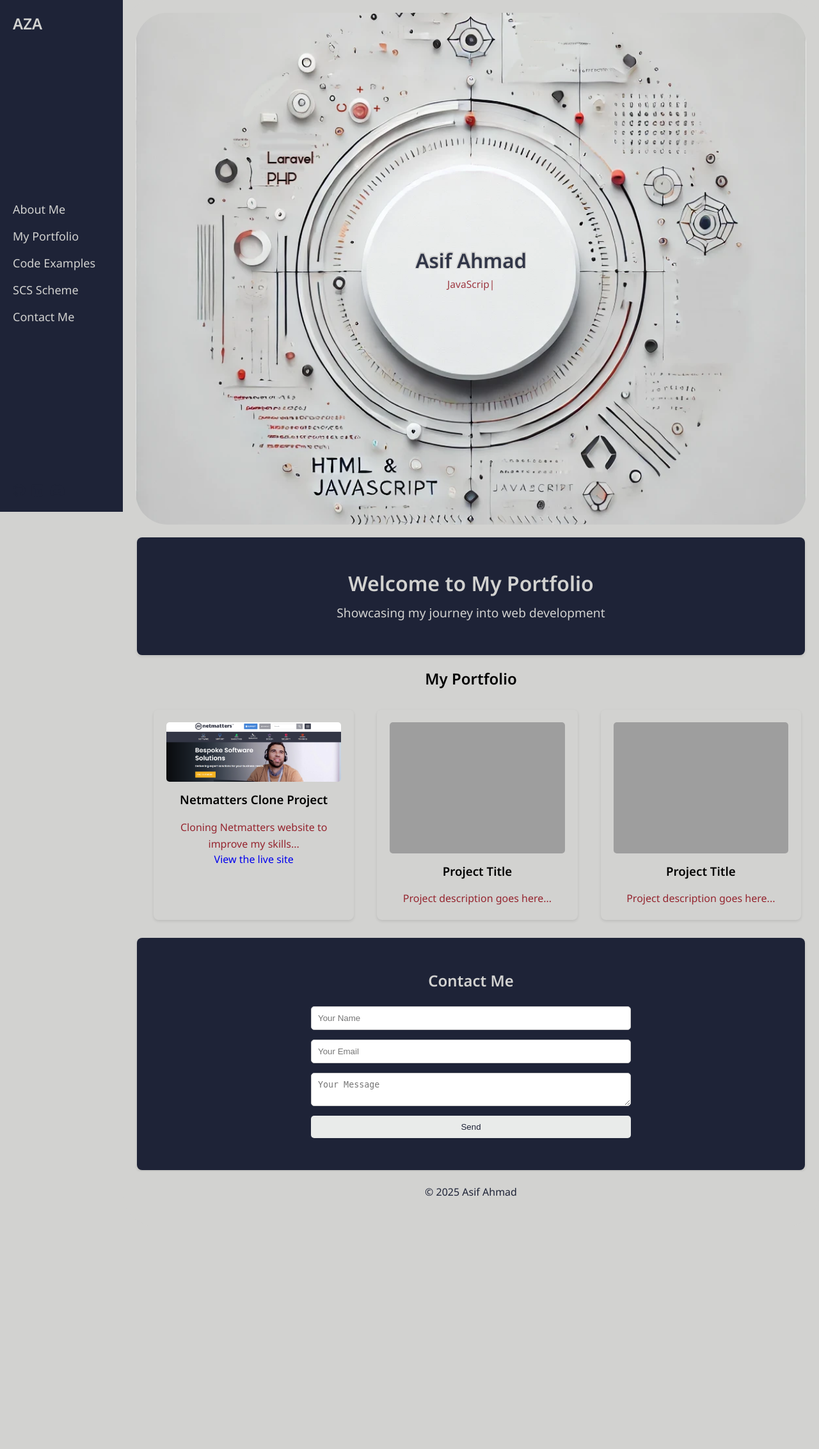
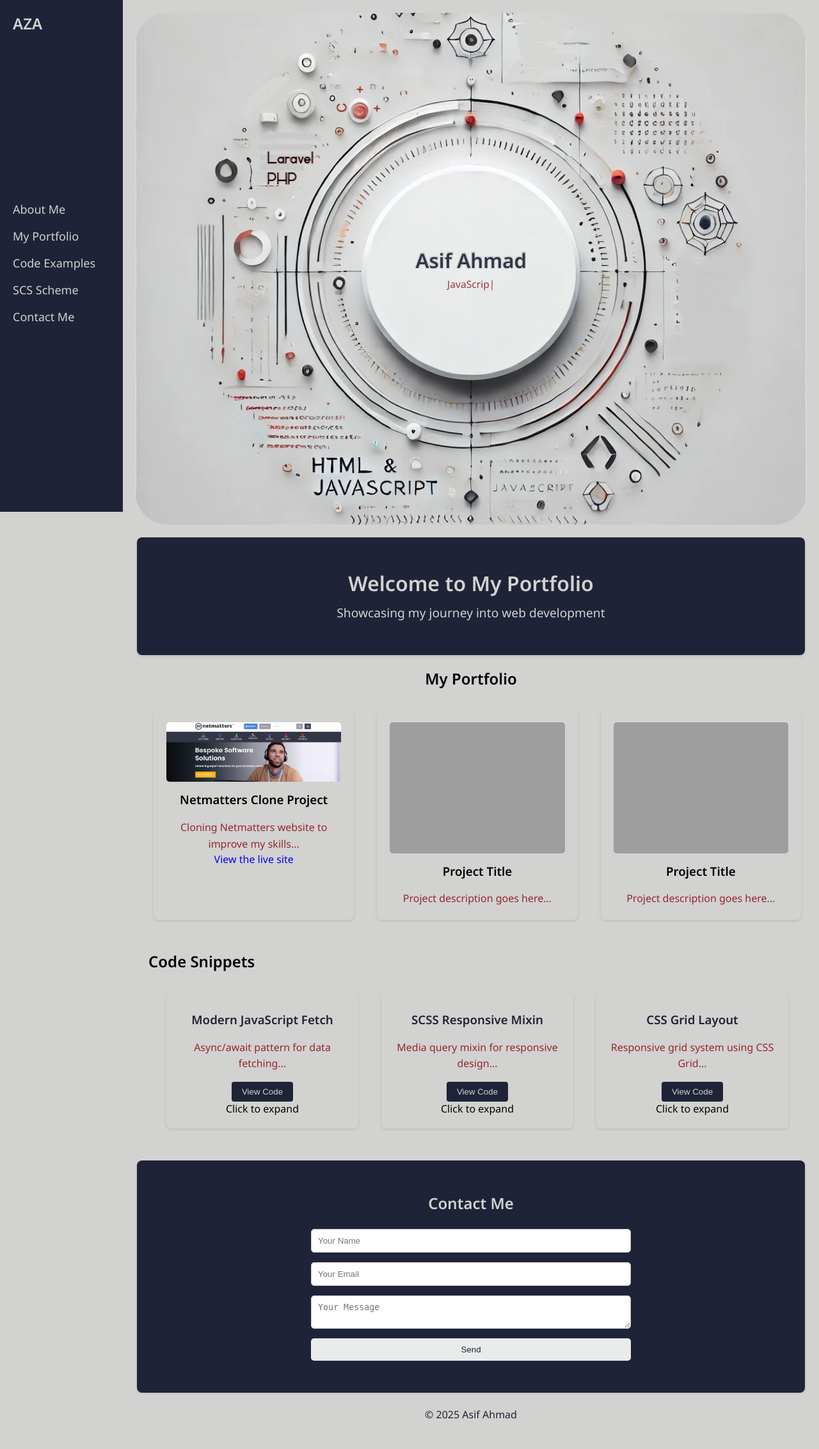
Before and after one commit to asifzoma/Asif-Ahmad--Profile, a PHP site: page / in a window 1280 px wide. Shown: the whole page at 64% size. Before the commit the page ends 1870 px from the top, so only its background shows below. Run offline with PHP 8.4, Linux system fonts and the light colour scheme; some libraries are stand-ins or nearby versions; grey boxes are pictures that could not be loaded.

Commit message:
Update to code snippets section
Updated code snippets section to show on home page, expand on view

```diff
--- a/css/style.css
+++ b/css/style.css
@@ -470,8 +470,8 @@ ul, ol {
   background: #fff;
   border-radius: 12px;
   padding: 2rem;
-  width: 60vw;
-  max-width: 600px;
+  width: 90vw;
+  max-width: 1200px;
   height: 100vh;
   max-height: 100vh;
   display: flex;
@@ -501,4 +501,94 @@ ul, ol {
 @keyframes popIn {
   from { transform: scale(0.8); opacity: 0; }
   to   { transform: scale(1); opacity: 1; }
+}
+
+/* Code Snippets Section */
+.code-snippets {
+    padding: 20px;
+}
+
+.snippets-container {
+    display: flex;
+    gap: 20px;
+    flex-wrap: wrap;
+    margin-left: 20px;
+    max-width: 100%;
+    margin-bottom: 20px;
+    text-align: center;
+}
+
+.snippet-card {
+    flex: 1 1 calc(25% - 20px);
+    background-color: #d2d2d0;
+    padding: 20px;
+    border-radius: 8px;
+    box-shadow: 0 2px 4px rgba(0, 0, 0, 0.1);
+    text-align: center;
+    margin: 8px;
+    position: relative;
+    cursor: pointer;
+}
+
+.snippet-card:hover {
+    transform: scale(1.03);
+    transition: transform 0.3s ease;
+    background-color: #ebebea;
+}
+
+.snippet-card h3 {
+    margin-top: 10px;
+    color: #1e2337;
+}
+
+.snippet-card p {
+    color: #95252f;
+    margin-bottom: 15px;
+}
+
+.view-code-btn {
+    background-color: #1e2337;
+    color: #d2d2d0;
+    padding: 8px 16px;
+    border: none;
+    border-radius: 4px;
+    cursor: pointer;
+    transition: background-color 0.3s ease;
+}
+
+.view-code-btn:hover {
+    background-color: #95252f;
+}
+
+/* Style for code in modal */
+#modal-desc {
+    font-family: 'Courier New', Courier, monospace;
+    white-space: pre-wrap;
+    text-align: left;
+    background-color: #f5f5f5;
+    padding: 15px;
+    border-radius: 4px;
+    width: 100%;
+    margin-bottom: 20px;
+}
+
+/* Style for code description */
+#modal-code-desc {
+  width: 100%;
+  text-align: left;
+  padding: 15px;
+  background-color: #f8f8f8;
+  border-radius: 4px;
+  margin-top: 10px;
+  color: #333;
+  line-height: 1.6;
+}
+
+@media (max-width: 768px) {
+    .snippets-container {
+        flex-direction: column;
+    }
+    .snippet-card {
+        flex: 1 1 100%;
+    }
 }/*# sourceMappingURL=style.css.map */
--- a/index.html
+++ b/index.html
@@ -85,6 +85,58 @@
                 </div>
             </section>
 
+            <!-- Code Snippets Section -->
+            <section class="code-snippets">
+                <h2 id="code-snippets">Code Snippets</h2>
+                <div class="snippets-container">
+                    <div class="snippet-card" data-full-desc="// Example of a modern JavaScript function using arrow syntax and async/await
+const fetchData = async (url) => {
+    try {
+        const response = await fetch(url);
+        const data = await response.json();
+        return data;
+    } catch (error) {
+        console.error('Error fetching data:', error);
+        throw error;
+    }
+};">
+                        <h3>Modern JavaScript Fetch</h3>
+                        <p>Async/await pattern for data fetching...</p>
+                        <button class="view-code-btn">View Code</button>
+                        <div class="hover-prompt">Click to expand</div>
+                    </div>
+                    <div class="snippet-card" data-full-desc="// SCSS Mixin for responsive design
+@mixin respond-to($breakpoint) {
+    @if $breakpoint == phone {
+        @media (max-width: 600px) { @content; }
+    }
+    @if $breakpoint == tablet {
+        @media (max-width: 900px) { @content; }
+    }
+    @if $breakpoint == desktop {
+        @media (min-width: 901px) { @content; }
+    }
+}">
+                        <h3>SCSS Responsive Mixin</h3>
+                        <p>Media query mixin for responsive design...</p>
+                        <button class="view-code-btn">View Code</button>
+                        <div class="hover-prompt">Click to expand</div>
+                    </div>
+                    <div class="snippet-card" data-full-desc="// CSS Grid Layout Example
+.grid-container {
+    display: grid;
+    grid-template-columns: repeat(auto-fit, minmax(250px, 1fr));
+    gap: 20px;
+    padding: 20px;
+}">
+                        <h3>CSS Grid Layout</h3>
+                        <p>Responsive grid system using CSS Grid...</p>
+                        <button class="view-code-btn">View Code</button>
+                        <div class="hover-prompt">Click to expand</div>
+                    </div>
+                </div>
+            </section>
+
             <!-- Contact Form -->
             <section id="contact" class="contact">
                 <h2>Contact Me</h2>
@@ -108,6 +160,7 @@
         <img id="modal-img" src="" alt="Project Image">
         <h3 id="modal-title"></h3>
         <p id="modal-desc"></p>
+        <p id="modal-code-desc"></p>
       </div>
     </div>
     <script src="https://code.jquery.com/jquery-3.7.1.min.js"></script>
--- a/js/common.js
+++ b/js/common.js
@@ -4,6 +4,7 @@ document.addEventListener('DOMContentLoaded', function() {
   const modalImg = document.getElementById('modal-img');
   const modalTitle = document.getElementById('modal-title');
   const modalDesc = document.getElementById('modal-desc');
+  const modalCodeDesc = document.getElementById('modal-code-desc');
   const modalClose = document.querySelector('.modal-close');
 
   // Add a container for the modal link if it doesn't exist
@@ -17,23 +18,36 @@ document.addEventListener('DOMContentLoaded', function() {
     modalDesc.parentNode.appendChild(modalLink);
   }
 
-  // Add click listeners to all project cards
-  document.querySelectorAll('.project-card').forEach(card => {
-    card.addEventListener('click', function() {
+  // Function to handle card clicks
+  function handleCardClick(card) {
     // Get info from card
     const img = card.querySelector('img');
     const title = card.querySelector('h3');
-      // Use data-full-desc if present, otherwise fallback to <p>
-      const desc = card.getAttribute('data-full-desc') || (card.querySelector('p') ? card.querySelector('p').textContent : 'Short project description goes here.');
+    const desc = card.getAttribute('data-full-desc') || (card.querySelector('p') ? card.querySelector('p').textContent : '');
     const btn = card.querySelector('.btn');
 
     // Populate modal
-      modalImg.src = img ? img.src : '';
-      modalImg.alt = img ? img.alt : '';
+    if (img) {
+      modalImg.src = img.src;
+      modalImg.alt = img.alt;
+      modalImg.style.display = 'block';
+    } else {
+      modalImg.style.display = 'none';
+    }
+
     modalTitle.textContent = title ? title.textContent : '';
+
+    // Handle code snippets differently
+    if (card.classList.contains('snippet-card')) {
       modalDesc.textContent = desc;
+      modalCodeDesc.textContent = card.querySelector('p').textContent;
+      modalCodeDesc.style.display = 'block';
+    } else {
+      modalDesc.textContent = desc;
+      modalCodeDesc.style.display = 'none';
+    }
 
-      // Show link if present
+    // Show link if present (only for project cards)
     if (btn) {
       modalLink.href = btn.href;
       modalLink.textContent = btn.textContent;
@@ -45,6 +59,12 @@ document.addEventListener('DOMContentLoaded', function() {
 
     // Show modal
     modal.style.display = 'flex';
+  }
+
+  // Add click listeners to all project cards
+  document.querySelectorAll('.project-card, .snippet-card').forEach(card => {
+    card.addEventListener('click', function() {
+      handleCardClick(this);
     });
   });
 
```
Lines whose indentation alone changed are shown as unchanged.
